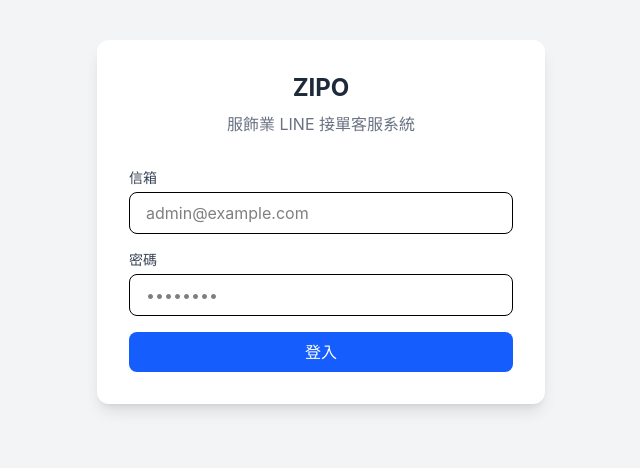
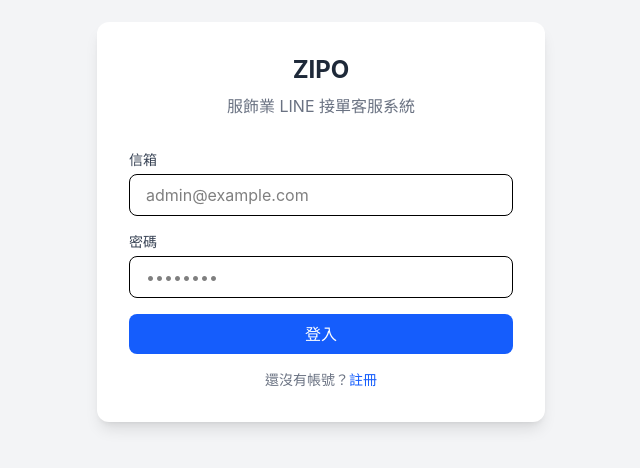
Before and after one commit to zeus-ordo/zipo, a React (Vite) app in the folder frontend/: page /login in a window 1280 px wide. Shown: the part 178-646 px from the top of the page, without its empty margins (319-959 px from the left). Built offline with nearby package versions, Linux system fonts and the light colour scheme.

Commit message:
fix: add register link to login page

```diff
--- a/frontend/src/pages/LoginPage.tsx
+++ b/frontend/src/pages/LoginPage.tsx
@@ -69,6 +69,10 @@
             {loading ? '登入中...' : '登入'}
           </button>
         </form>
+
+        <p className="text-center text-sm text-gray-500 mt-4">
+          還沒有帳號？<a href="/register" className="text-blue-600 hover:underline">註冊</a>
+        </p>
       </div>
     </div>
   );
```
